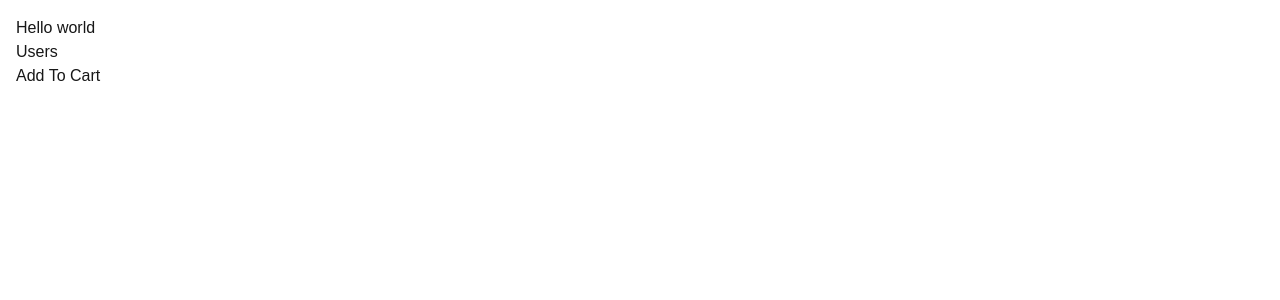
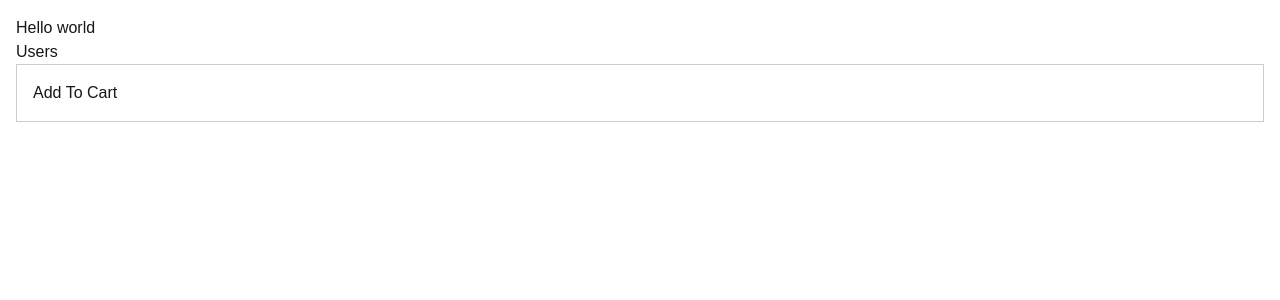
Before and after one commit to ManNjoro/next-app, a Next.js app: page / in a window 1280 px wide. Shown: the top 300 px of the page. Built offline with nearby package versions, Linux system fonts and the light colour scheme.

Commit message:
Added styles to ProductCard component and updated UsersPage to display current time.

```diff
--- /dev/null
+++ b/app/components/ProductCard.module.css
@@ -0,0 +1,4 @@
+.card {
+    padding: 1rem;
+    border: 1px solid #ccc;
+}
--- a/app/components/ProductCard.tsx
+++ b/app/components/ProductCard.tsx
@@ -1,9 +1,10 @@
 import React from 'react'
 import AddToCart from './AddToCart'
+import styles from './ProductCard.module.css'
 
 const ProductCard = () => {
   return (
-    <div>
+    <div className={styles.card}>
         <AddToCart />
     </div>
   )
--- a/app/users/page.tsx
+++ b/app/users/page.tsx
@@ -11,6 +11,7 @@
   return (
     <>
     <h1>Users</h1>
+    <p>{new Date().toLocaleTimeString()}</p>
     <ul>
         {users.map(user => <li key={user.id}>{user.name}</li>)}
     </ul>
```
